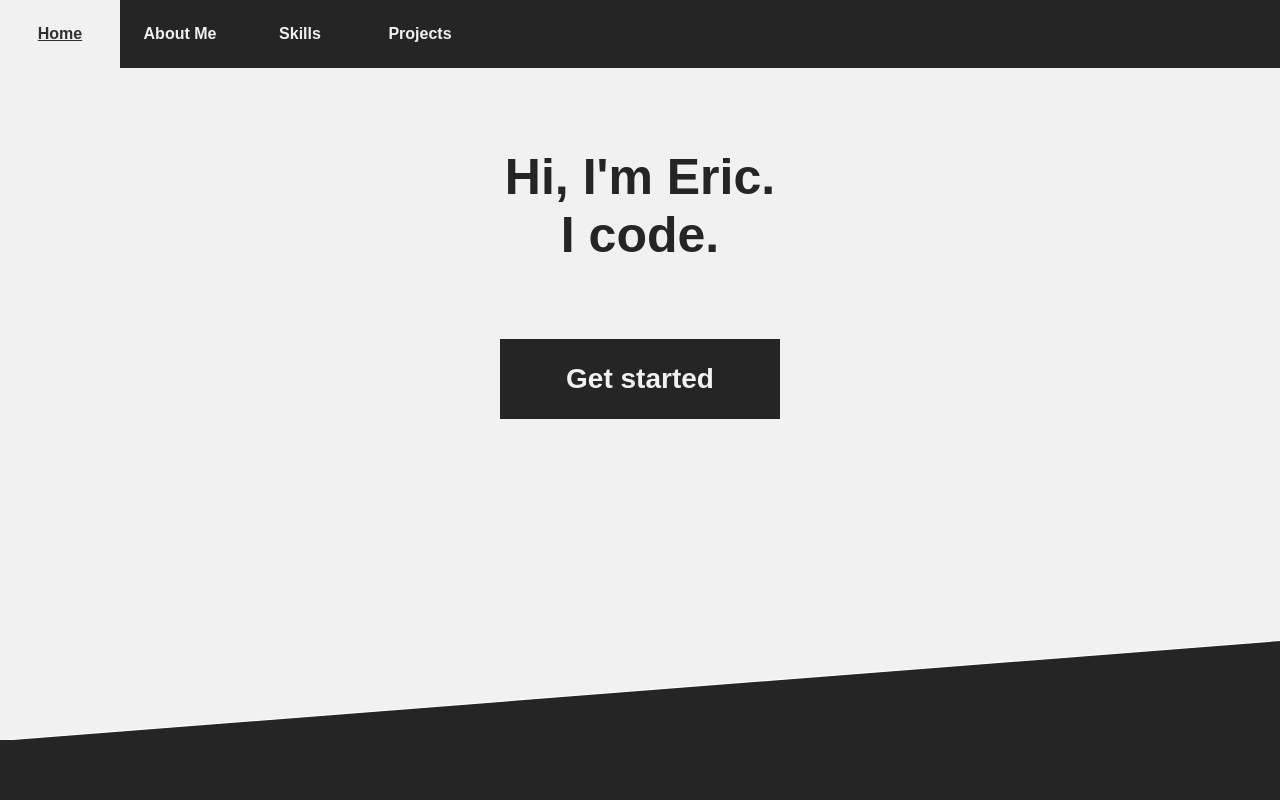
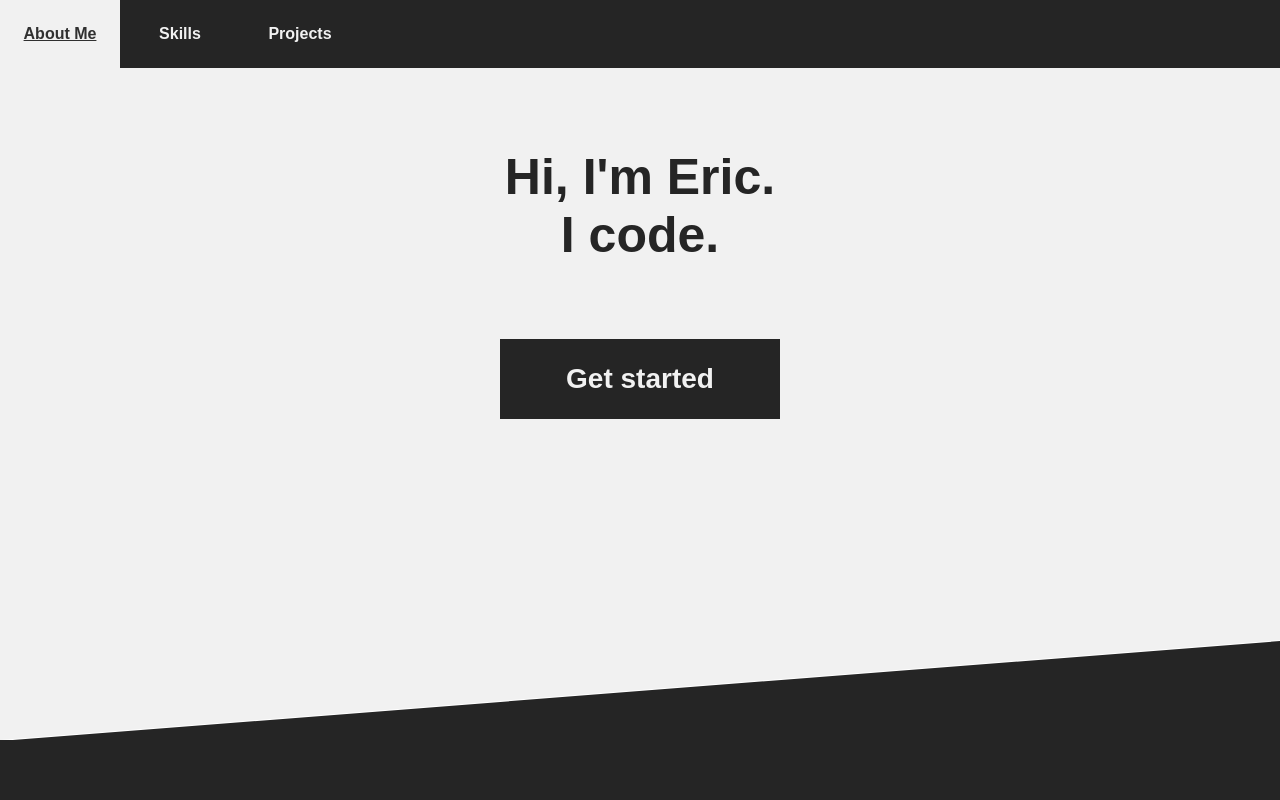
Before and after one commit to erichan42/Portfolio, a website: page index.html in a window 1280 px wide. Shown: the top 800 px of the page. Drawn offline with Linux system fonts and the light colour scheme.

Commit message:
removed redundant home tab

```diff
--- a/index.html
+++ b/index.html
@@ -16,9 +16,6 @@
 	<div class="home outer" id="home">
 		<div class="navbar">
 			<ul>
-				<a href="#home">
-					<li>Home</li>
-				</a>
 				<a href="#about">
 					<li>About Me</li>
 				</a>
```
